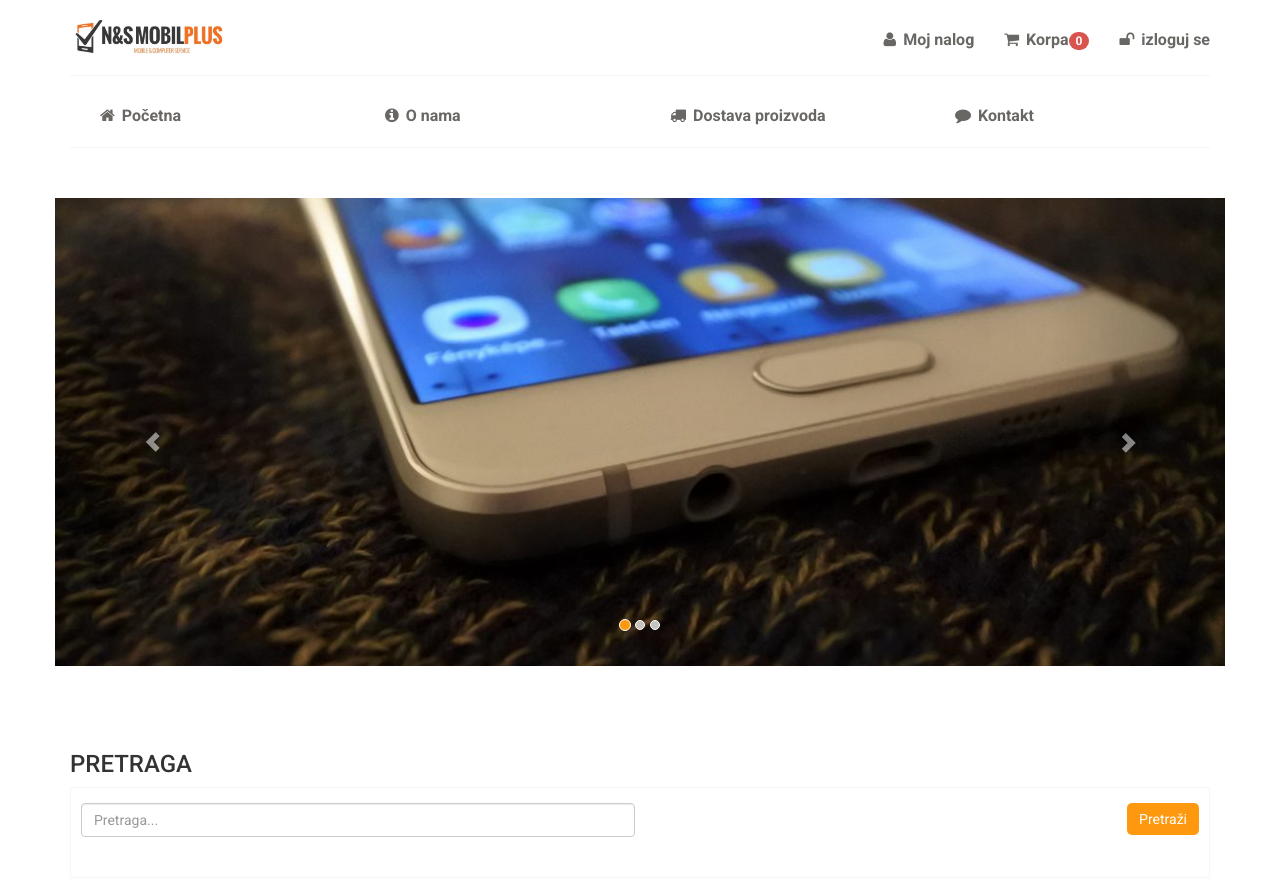
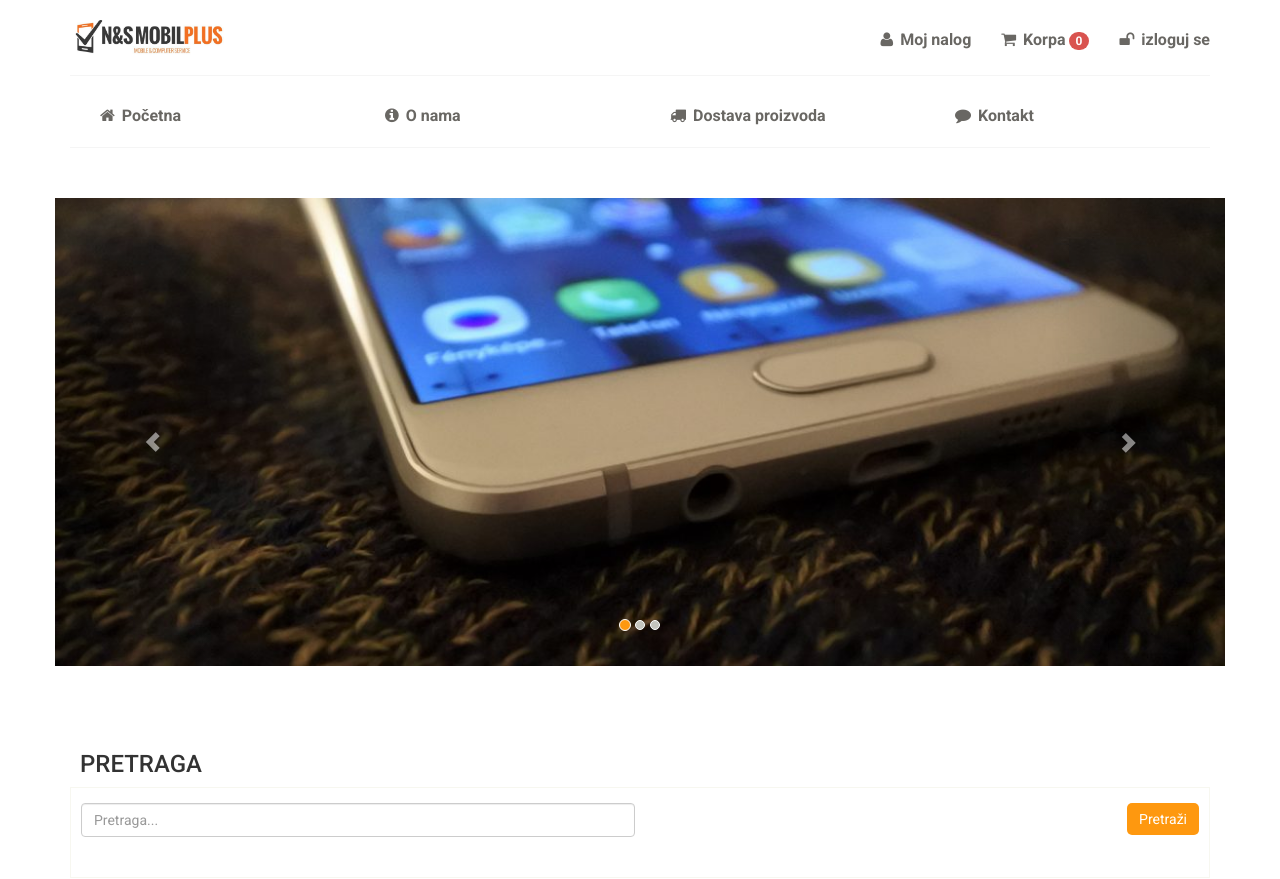
Before and after one commit to papulic/NSMOBILPLUS, a Django app: page / in a window 1280 px wide. Shown: the top 879 px of the page. Run offline with Django 3.2, Linux system fonts and the light colour scheme; a user stored in the database is signed in; data that the repository does not hold is empty.

Commit message:
Add files via upload

```diff
--- a/eprodaja/static/eprodaja/css/main.css
+++ b/eprodaja/static/eprodaja/css/main.css
@@ -2482,7 +2482,7 @@ h2.title {
     margin-right: 10px;
 }
 
-#search-input{
+#search-input, #pretraga{
     margin-left: 10px;
 }
 
@@ -2490,3 +2490,6 @@ h2.title {
   margin-bottom: 20px;
   margin-top: 50px;
 }
+#korpa{
+    margin-left: 3px;
+}
```
